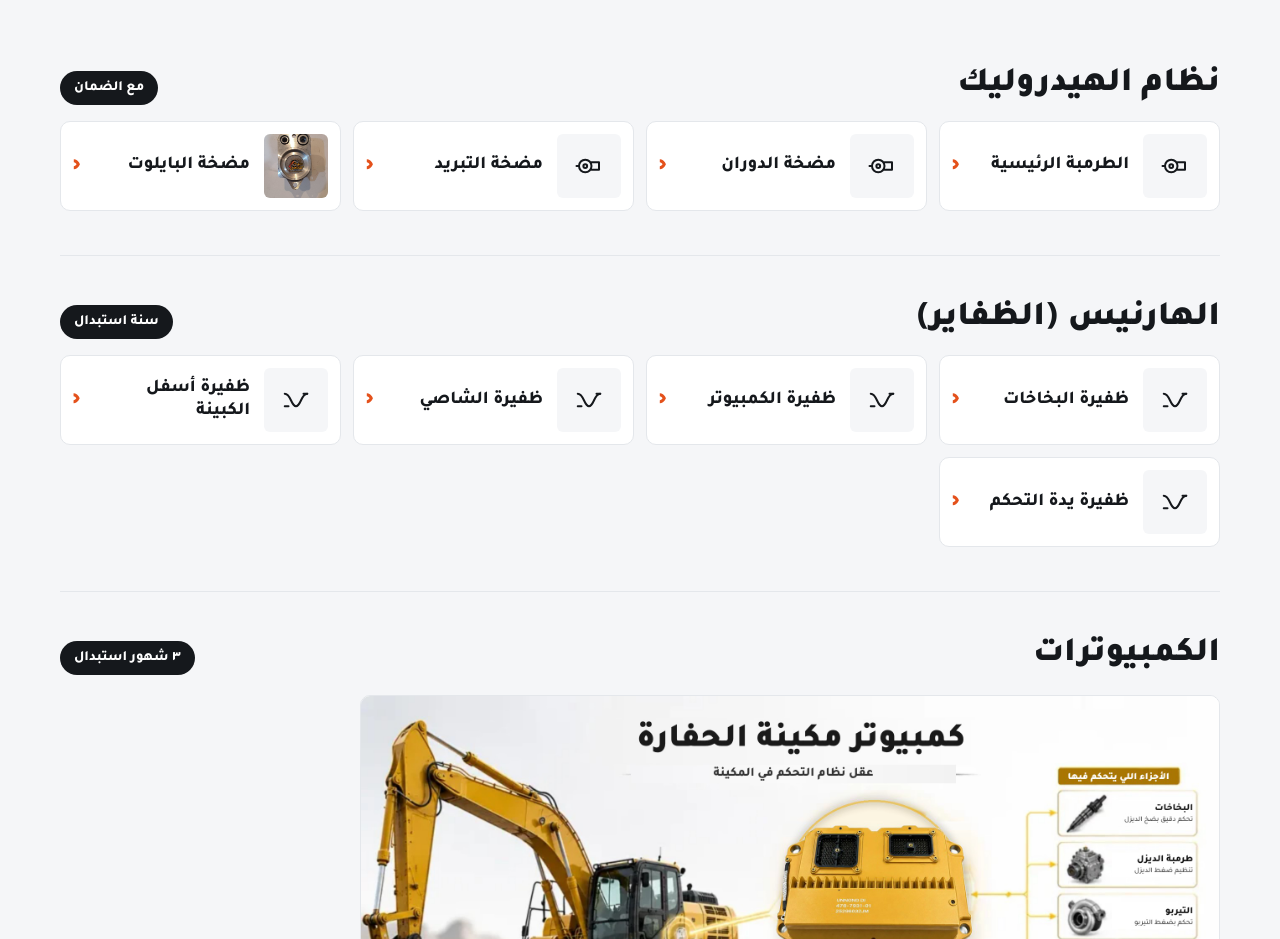
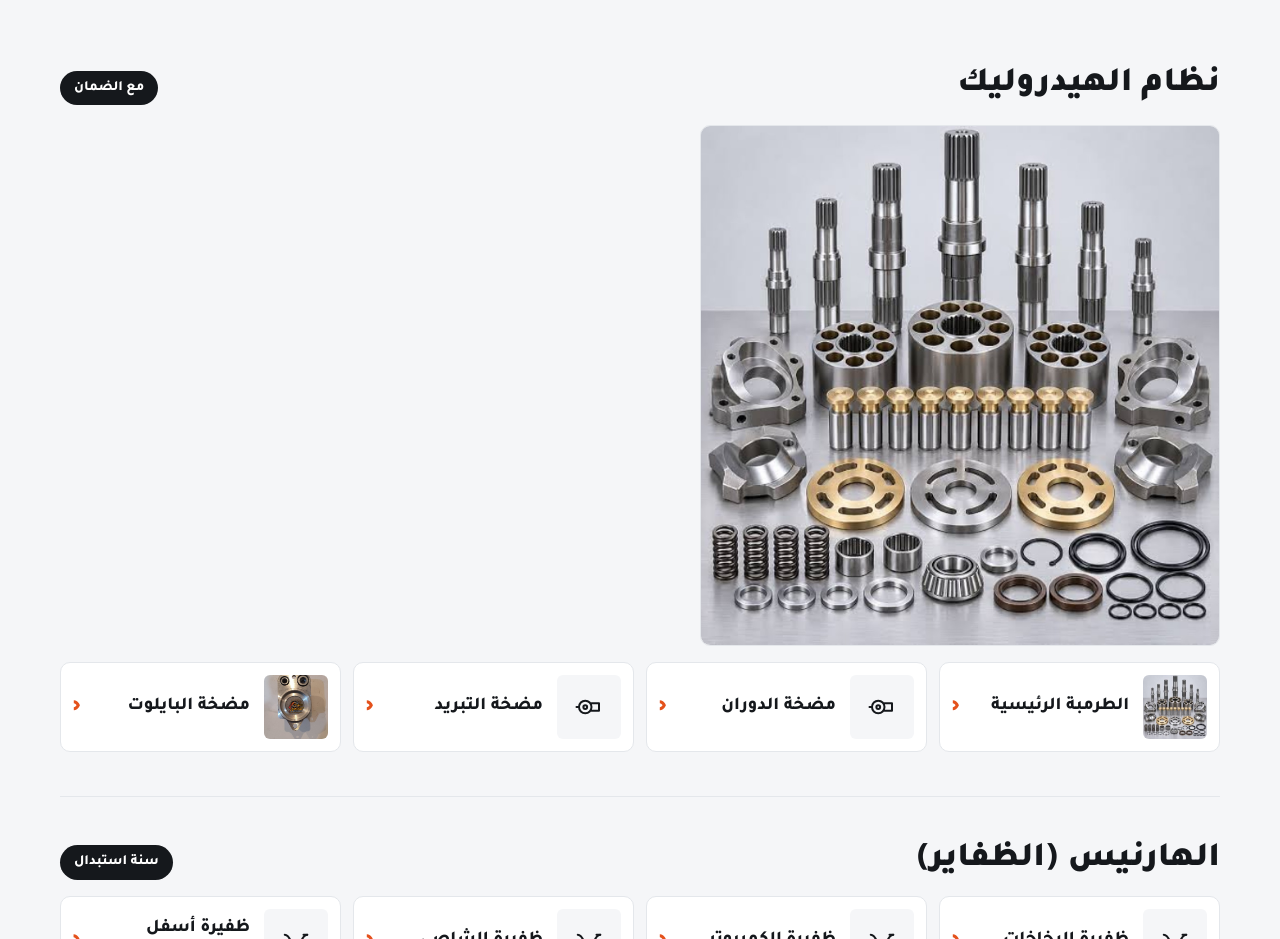
Before and after one commit to doctorhydraulic/doctorhydraulic.github.io, a plain HTML site: page index.html in a window 1280 px wide. Shown: the part 1720-2659 px from the top of the page. Drawn offline with Linux system fonts and the light colour scheme.

Commit message:
Hydraulics: main pump parts photo
Co-Authored-By: Claude Opus 5.5 <noreply@anthropic.com>
Claude-Session: https://claude.ai/code/session_01EorLDZGpjpKzPcW44wmMSS

```diff
--- a/index.html
+++ b/index.html
@@ -132,6 +132,7 @@ dialog.pd::backdrop{background:rgba(10,12,14,.7)}
 .sec-hero{width:100%;height:auto;max-height:520px;object-fit:cover;object-position:center 60%;border-radius:12px;margin-bottom:26px;background:#fff}
 .info{display:block;margin-top:20px;max-width:860px;border:1px solid var(--rule);border-radius:10px;overflow:hidden;background:#fff}
 .info img{width:100%;height:auto;display:block}
+.info.sq{max-width:520px}
 /* brands */
 .brands{display:grid;grid-template-columns:repeat(auto-fill,minmax(150px,1fr));border-top:1px solid var(--rule);border-inline-start:1px solid var(--rule);margin-top:28px}
 .brands a{display:flex;flex-direction:column;align-items:center;justify-content:center;min-height:104px;text-decoration:none;border-bottom:1px solid var(--rule);border-inline-end:1px solid var(--rule);background:#fff;transition:background .2s}
@@ -314,8 +315,8 @@ footer a{color:#C8CED5;text-decoration:none;font-weight:800}
     hammer:'<path d="M9 3h6v8H9zM12 11v7M10 18h4l-2 3z"/>'
   };
   const SECTIONS = [
-    { id:"hyd", title:"نظام الهيدروليك", desc:"قطع غيار الطرمبة: الرئيسية، الدوران، التبريد والبايلوت", w:W.std, icon:"pump",
-      groups:[{ items:[["الطرمبة الرئيسية"],["مضخة الدوران"],["مضخة التبريد"],["مضخة البايلوت","parts/pilot-pump.jpg"]] }] },
+    { id:"hyd", title:"نظام الهيدروليك", desc:"قطع غيار الطرمبة: الرئيسية، الدوران، التبريد والبايلوت", w:W.std, icon:"pump", info:"parts/main-pump-parts.jpg", infoW:1263, infoH:1264,
+      groups:[{ items:[["الطرمبة الرئيسية","parts/main-pump-parts-sm.jpg"],["مضخة الدوران"],["مضخة التبريد"],["مضخة البايلوت","parts/pilot-pump.jpg"]] }] },
     { id:"har", title:"الهارنيس (الظفاير)", desc:"ظفاير البخاخات، الكمبيوتر، الشاصي، الكبينة ويدة التحكم", w:W.har, icon:"wire",
       groups:[{ items:[["ظفيرة البخاخات"],["ظفيرة الكمبيوتر"],["ظفيرة الشاصي"],["ظفيرة أسفل الكبينة"],["ظفيرة يدة التحكم"]] }] },
     { id:"ecu", title:"الكمبيوترات", desc:"كمبيوتر المكينة، الجير والحركات", w:W.ecu, icon:"chip", info:"parts/ecu-system.jpg",
@@ -349,7 +350,7 @@ footer a{color:#C8CED5;text-decoration:none;font-weight:800}
     <div class="part-sec" id="sec-${s.id}">
       ${s.hero ? `<img class="sec-hero" src="${s.hero}" alt="" loading="lazy">` : ""}
       <div class="ps-head"><h3>${s.title}</h3>${s.w ? `<span class="w">${s.w}</span>` : ""}</div>
-      ${s.info ? `<a class="info" href="${s.info}" target="_blank" rel="noopener"><img src="${s.info}" alt="" width="2048" height="1152" loading="lazy"></a>` : ""}
+      ${s.info ? `<a class="info${s.infoW && s.infoW<1.3*s.infoH ? " sq" : ""}" href="${s.info}" target="_blank" rel="noopener"><img src="${s.info}" alt="" width="${s.infoW||2048}" height="${s.infoH||1152}" loading="lazy"></a>` : ""}
       ${(s.chips||[]).map(c => `<div class="label">${c.label}</div><div class="chips">${c.list.map(([en,ar]) =>
         `<a href="${wa((s.id==="jh"?"قطعة جاك همر ":"قطعة لودر ") + (ar||en))}"><b>${en}</b>${ar?`<small>${ar}</small>`:""}</a>`).join("")}</div>`).join("")}
       ${s.groups.map(g => `${g.en ? `<div class="brandhead"><b>${g.en}</b><span>${g.name}</span></div>` : (g.name ? `<div class="label">${g.name}</div>` : "")}
```
Also changed, not shown: parts/main-pump-parts-sm.jpg (added), parts/main-pump-parts.jpg (added).
